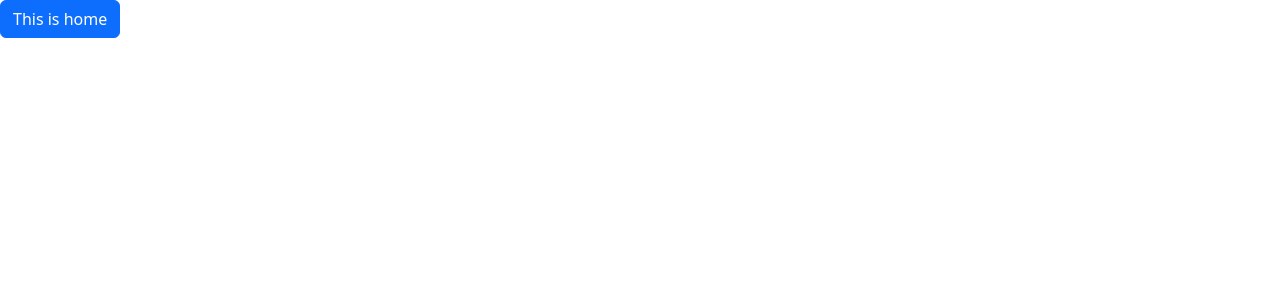
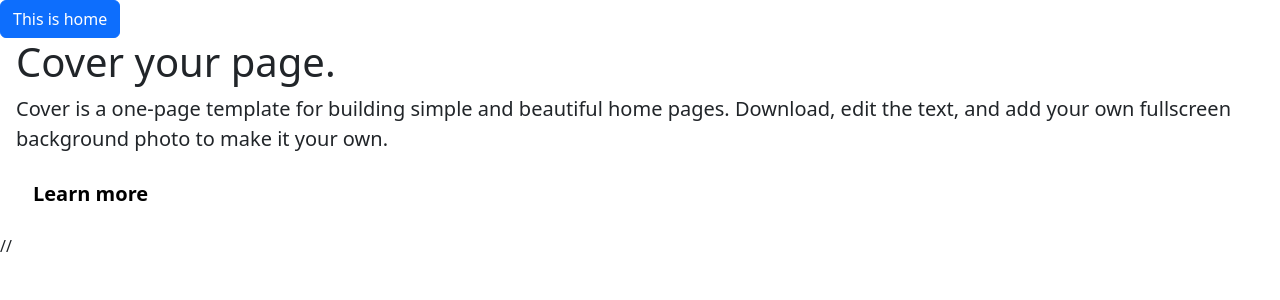
Before and after one commit to bocacode/c12-recipe-app-frontend-ts, a React (Create React App) app: page / in a window 1280 px wide. Shown: the top 300 px of the page. Built offline with nearby package versions, Linux system fonts and the light colour scheme.

Commit message:
implement-design-layout-for-home-page

```diff
--- a/src/App.tsx
+++ b/src/App.tsx
@@ -1,6 +1,8 @@
 import { BrowserRouter, Routes, Route } from 'react-router-dom'
 
 import './App.css'
+import Home from './pages/Home'
+
 
 function App() {
 	return (
@@ -9,7 +11,8 @@ function App() {
 			<Routes>
         <Route path='/' element={<button className='btn btn-primary'>This is home</button>} />
       </Routes>
-      {/* <Footer />  */}
+	  <Home />
+    //   {/* <Footer />  */}
 		</BrowserRouter>
 	)
 }
--- /dev/null
+++ b/src/pages/Home.tsx
@@ -0,0 +1,12 @@
+export default function Home(){
+    return(
+
+<main className="px-3">
+    <h1>Cover your page.</h1>
+    <p className="lead">Cover is a one-page template for building simple and beautiful home pages. Download, edit the text, and add your own fullscreen background photo to make it your own.</p>
+    <p className="lead">
+      <a href="#" className="btn btn-lg btn-light fw-bold border-white bg-white">Learn more</a>
+    </p>
+  </main>
+    )
+}
```
